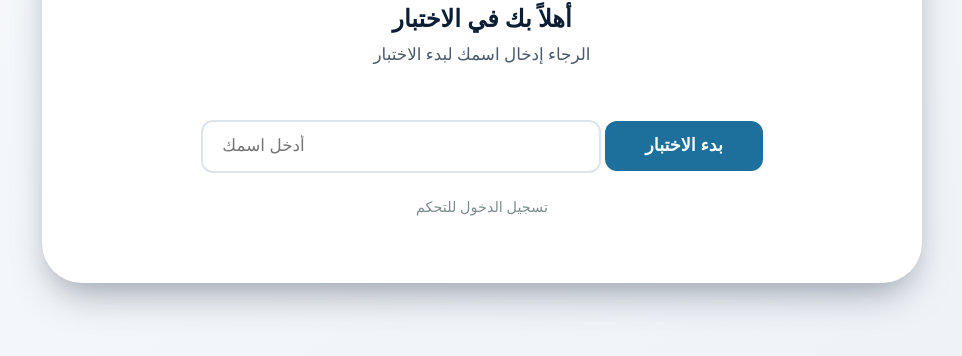
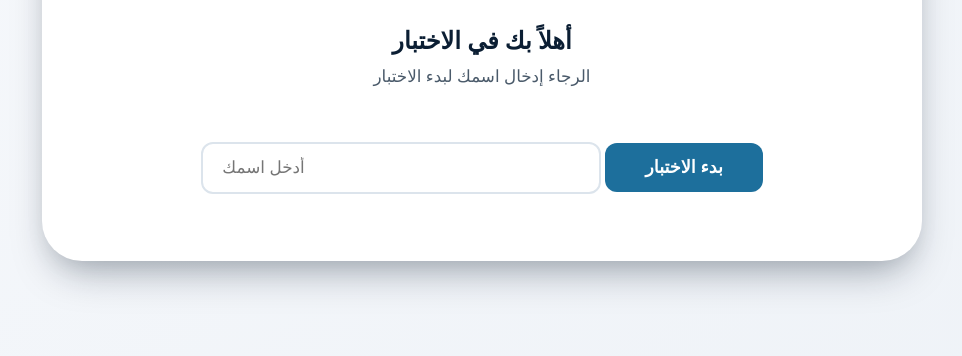
Before and after one commit to johnlatif19/Quiz-Mr.Medhat, a website: page public/index.html in a window 1280 px wide. Shown: the part 344-700 px from the top of the page, without its empty margins (158-1120 px from the left). Drawn offline with Linux system fonts and the light colour scheme; no server answers.

Commit message:
Update index.html

```diff
--- a/public/index.html
+++ b/public/index.html
@@ -496,9 +496,6 @@
         <input type="text" id="userNameInput" placeholder="أدخل اسمك" maxlength="50">
         <div class="error-msg" id="nameError">الرجاء إدخال اسمك</div>
         <button class="btn-start" id="startQuizBtn">بدء الاختبار</button>
-        <div class="admin-link">
-            <a href="/login">تسجيل الدخول للتحكم</a>
-        </div>
     </div>
 
     <!-- Quiz Area -->
```
